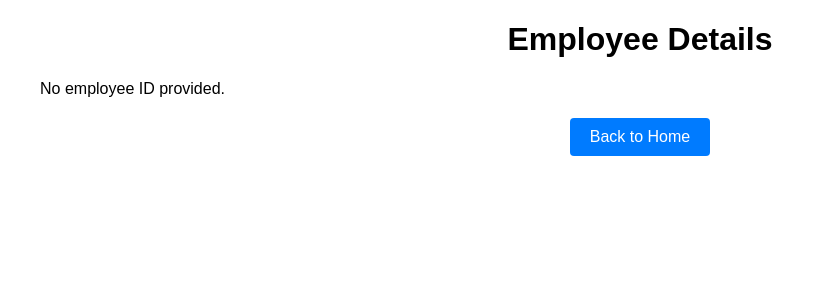
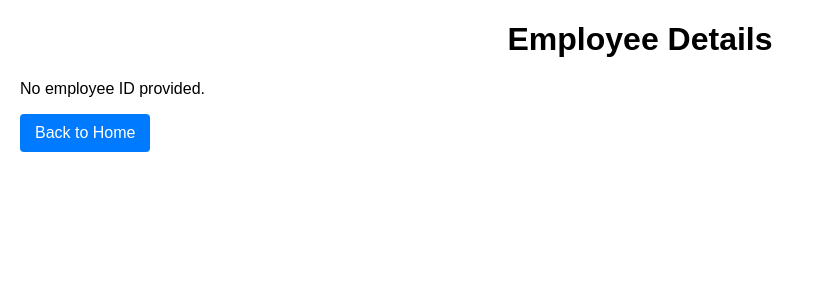
Before and after one commit to BlueHatThebe/Employee-Management-API, a Flask app: template templates/employeeDetails.html in a window 1280 px wide. Shown: the top 300 px of the page, without its empty margins (0-815 px from the left). Run offline with Flask 3, Linux system fonts and the light colour scheme; the template is opened without the code that fills it, so the values that code supplies are empty.

Commit message:
html updates

```diff
--- a/templates/employeeDetails.html
+++ b/templates/employeeDetails.html
@@ -4,27 +4,12 @@
     <meta charset="UTF-8">
     <meta name="viewport" content="width=device-width, initial-scale=1.0">
     <title>Employee Details</title>
-    <link rel="stylesheet" href="{{ url_for('static', filename='styles.css') }}">
+    <link rel="stylesheet" href="/static/styles.css">
 
     <style>
         /* Center the heading */
         h3 {
             text-align: center;
-        }
-
-        /* Basic styling for the employee details section */
-        #employee-details-div {
-            margin: 20px;
-            font-family: Arial, sans-serif;
-        }
-
-        /* Basic button styling */
-        #back-to-list {
-            display: block;
-            margin: 20px auto;
-            padding: 10px 20px;
-            font-size: 16px;
-            cursor: pointer;
         }
     </style>
 </head>
@@ -49,6 +34,7 @@
                     })
                     .then(employee => {
                         const detailsDiv = document.getElementById('employee-details-div');
+                        console.log(employee);
 
                         // Ensure performance_reviews is an array and display them
                         const performanceReviews = Array.isArray(employee.data.performance_reviews)
```
